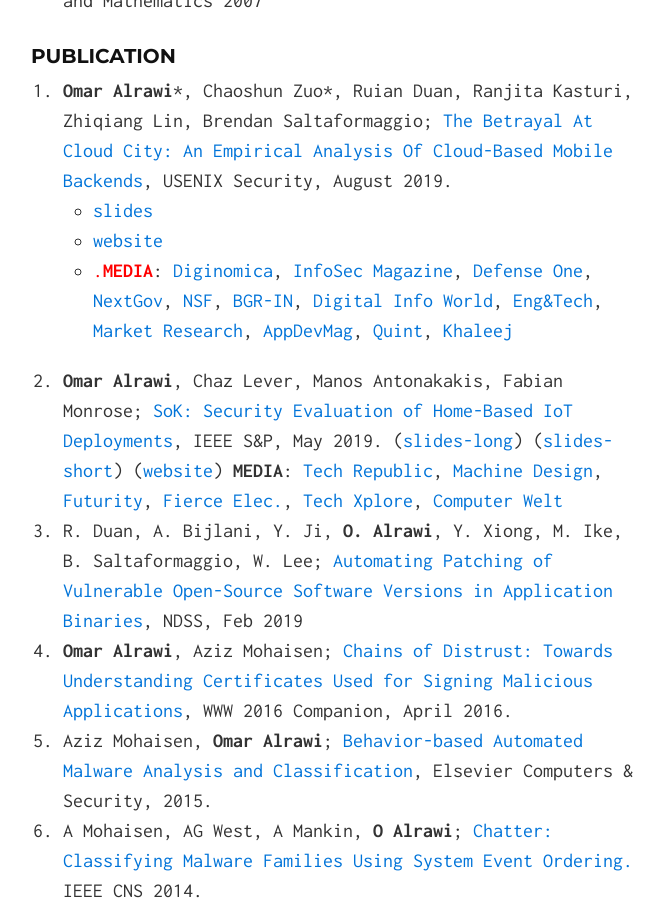
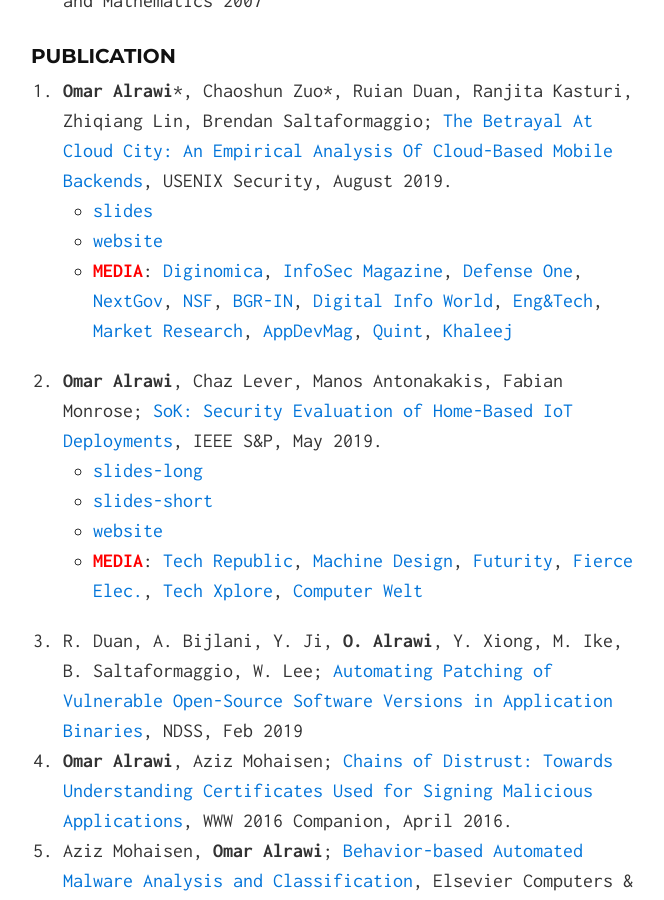
Before and after one commit to alrawi/alrawi.github.io, a Jekyll site: the page built from index.md, in a window 1280 px wide and 900 px high, scrolled down 714 px. Shown: the whole window, without its empty margins (307-971 px from the left). Built offline with Jekyll 4.4.1, drawn with Linux system fonts in a browser that asks for light colours.

Commit message:
Update index.md

```diff
--- a/index.md
+++ b/index.md
@@ -20,8 +20,12 @@ I am also working on understanding malware threats that target these devices thr
 1. __Omar Alrawi__{::nomarkdown}*{:/}, Chaoshun Zuo{::nomarkdown}*{:/}, Ruian Duan, Ranjita Kasturi, Zhiqiang Lin, Brendan Saltaformaggio; [The Betrayal At Cloud City: An Empirical Analysis Of Cloud-Based Mobile Backends](/static/papers/alrawi_cloudcity_sec19.pdf), USENIX Security, August 2019.
   * [slides](/static/slides/USESEC_cloudcity_aug_19.pdf)
   * [website](https://mobilebackend.vet)
-  * <span style="color:red">.__MEDIA__</span>: [Diginomica](https://diginomica.com/cloud-based-app-backends-rats-nest-mobile-phone-security-vulnerabilities), [InfoSec Magazine](https://www.infosecurity-magazine.com/news/cloud-services-compromise-mobile/), [Defense One](https://www.defenseone.com/technology/2019/08/new-tool-reveals-big-vulnerabilities-mobile-apps-use-multiple-clouds/159133/), [NextGov](https://www.nextgov.com/cybersecurity/2019/08/new-tool-reveals-big-vulnerabilities-mobile-apps-use-multiple-clouds/159169/), [NSF](https://www.nsf.gov/discoveries/disc_summ.jsp?cntn_id=299054&org=NSF&from=news), [BGR-IN](https://www.bgr.in/news/top-5000-free-android-apps-have-security-bugs-in-the-back-end-system-report/), [Digital Info World](https://www.digitalinformationworld.com/2019/08/vulnerabilities-top-5000-free-apps-google-play-store.html), [Eng&Tech](https://eandt.theiet.org/content/articles/2019/08/the-cloud-systems-behind-popular-apps-are-open-to-attack-researchers-find/), [Market Research](https://www.amarketresearchreport.com/tech-experts-reveal-vulnerabilities-prone-to-allowing-incidence-of-database-hacking/49426/), [AppDevMag](https://adtmag.com/articles/2019/08/15/backend-security.aspx), [Quint](https://www.thequint.com/tech-and-auto/tech-news/bugs-found-in-more-than-5000-apps-on-google-play-store), [Khaleej](https://www.khaleejtimes.com/technology/be-cautious-when-installing-free-apps-from-google-play-store)
-1. __Omar Alrawi__, Chaz Lever, Manos Antonakakis, Fabian Monrose; [SoK: Security Evaluation of Home-Based IoT Deployments](/static/papers/alrawi_sok_sp19.pdf), IEEE S&P, May 2019. ([slides-long](/static/slides/M3AAWG_iot_feb_2019.pdf)) ([slides-short](/static/slides/IEEESP_iot_may_2019.pdf)) ([website](https://yourthings.info)) __MEDIA__: [Tech Republic](https://www.techrepublic.com/article/learn-how-insecure-your-iot-devices-are-with-yourthings-scorecards/), [Machine Design](https://www.machinedesign.com/iot/engineers-evaluate-consumer-iot-devices-security-risks), [Futurity](https://www.futurity.org/internet-connected-devices-security-risks-website-2150812/), [Fierce Elec.](https://www.fierceelectronics.com/electronics/thinking-about-iot-device-for-your-home-check-security-first), [Tech Xplore](https://techxplore.com/news/2019-09-website-internet-connected-devices.html), [Computer Welt](https://computerwelt.at/news/webseite-bewertet-sicherheit-von-iot-geraeten/)
+  * <span style="color:red">__MEDIA__</span>: [Diginomica](https://diginomica.com/cloud-based-app-backends-rats-nest-mobile-phone-security-vulnerabilities), [InfoSec Magazine](https://www.infosecurity-magazine.com/news/cloud-services-compromise-mobile/), [Defense One](https://www.defenseone.com/technology/2019/08/new-tool-reveals-big-vulnerabilities-mobile-apps-use-multiple-clouds/159133/), [NextGov](https://www.nextgov.com/cybersecurity/2019/08/new-tool-reveals-big-vulnerabilities-mobile-apps-use-multiple-clouds/159169/), [NSF](https://www.nsf.gov/discoveries/disc_summ.jsp?cntn_id=299054&org=NSF&from=news), [BGR-IN](https://www.bgr.in/news/top-5000-free-android-apps-have-security-bugs-in-the-back-end-system-report/), [Digital Info World](https://www.digitalinformationworld.com/2019/08/vulnerabilities-top-5000-free-apps-google-play-store.html), [Eng&Tech](https://eandt.theiet.org/content/articles/2019/08/the-cloud-systems-behind-popular-apps-are-open-to-attack-researchers-find/), [Market Research](https://www.amarketresearchreport.com/tech-experts-reveal-vulnerabilities-prone-to-allowing-incidence-of-database-hacking/49426/), [AppDevMag](https://adtmag.com/articles/2019/08/15/backend-security.aspx), [Quint](https://www.thequint.com/tech-and-auto/tech-news/bugs-found-in-more-than-5000-apps-on-google-play-store), [Khaleej](https://www.khaleejtimes.com/technology/be-cautious-when-installing-free-apps-from-google-play-store)
+1. __Omar Alrawi__, Chaz Lever, Manos Antonakakis, Fabian Monrose; [SoK: Security Evaluation of Home-Based IoT Deployments](/static/papers/alrawi_sok_sp19.pdf), IEEE S&P, May 2019.
+  * [slides-long](/static/slides/M3AAWG_iot_feb_2019.pdf)
+  * [slides-short](/static/slides/IEEESP_iot_may_2019.pdf)
+  * [website](https://yourthings.info)
+  * <span style="color:red">__MEDIA__</span>: [Tech Republic](https://www.techrepublic.com/article/learn-how-insecure-your-iot-devices-are-with-yourthings-scorecards/), [Machine Design](https://www.machinedesign.com/iot/engineers-evaluate-consumer-iot-devices-security-risks), [Futurity](https://www.futurity.org/internet-connected-devices-security-risks-website-2150812/), [Fierce Elec.](https://www.fierceelectronics.com/electronics/thinking-about-iot-device-for-your-home-check-security-first), [Tech Xplore](https://techxplore.com/news/2019-09-website-internet-connected-devices.html), [Computer Welt](https://computerwelt.at/news/webseite-bewertet-sicherheit-von-iot-geraeten/)
 1. R. Duan, A. Bijlani, Y. Ji, __O. Alrawi__, Y. Xiong, M. Ike, B. Saltaformaggio, W. Lee; [Automating Patching of Vulnerable Open-Source Software Versions in Application Binaries](/static/papers/duan_osspatch_ndss19.pdf), NDSS, Feb 2019
 1. __Omar Alrawi__, Aziz Mohaisen; [Chains of Distrust: Towards Understanding Certificates Used for Signing Malicious Applications](/static/papers/malcert.pdf), WWW 2016 Companion, April 2016.
 1. Aziz Mohaisen, __Omar Alrawi__; [Behavior-based Automated Malware Analysis and Classification](/static/papers/15-cose.pdf), Elsevier Computers & Security, 2015.
```
